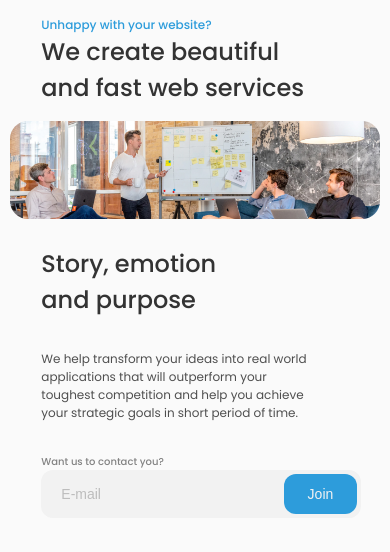
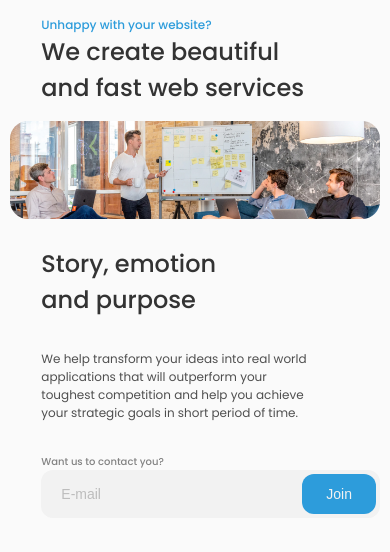
Before and after one commit to araujowebdev/edie-homepage, a website: page index.html in a window 390 px wide. Shown: the part 80-632 px from the top of the page. Drawn offline with nearby package versions, Linux system fonts and the light colour scheme.

Commit message:
fix input width

```diff
--- a/src/styles/scss/main/_get-email.scss
+++ b/src/styles/scss/main/_get-email.scss
@@ -29,7 +29,7 @@ main {
     }
 
     div {
-      width: 350px;
+      max-width: 350px;
       height: 57px;
       display: flex;
       justify-content: space-between;
@@ -102,7 +102,6 @@ main {
       }
 
       div {
-        width: 320px;
         height: 48px;
         margin-bottom: 100px;
 
```
Also changed, not shown: dist/styles/style.css.
